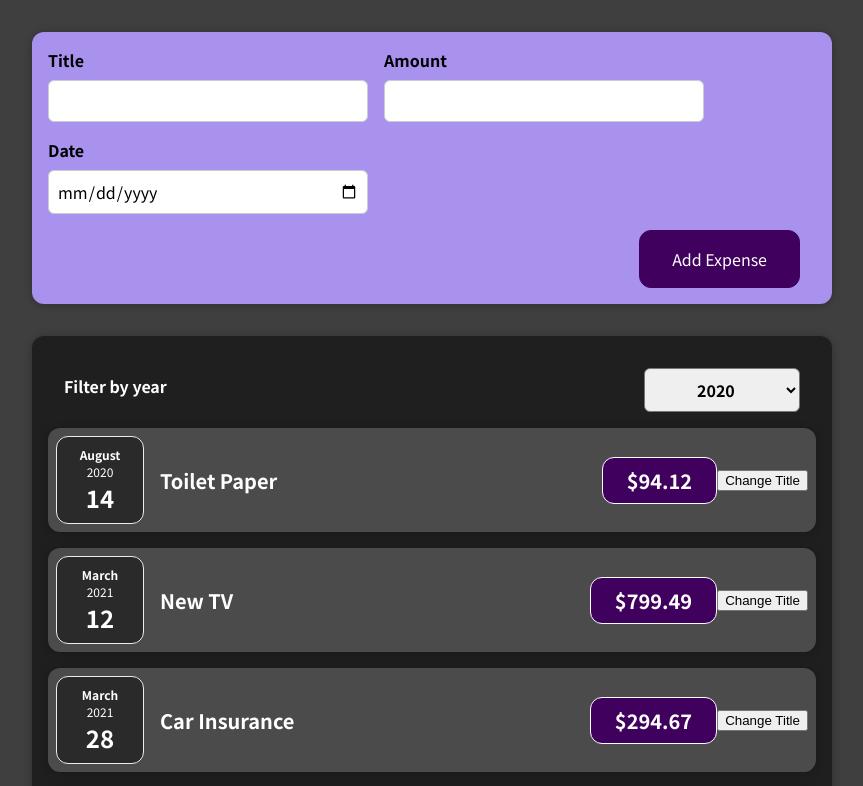
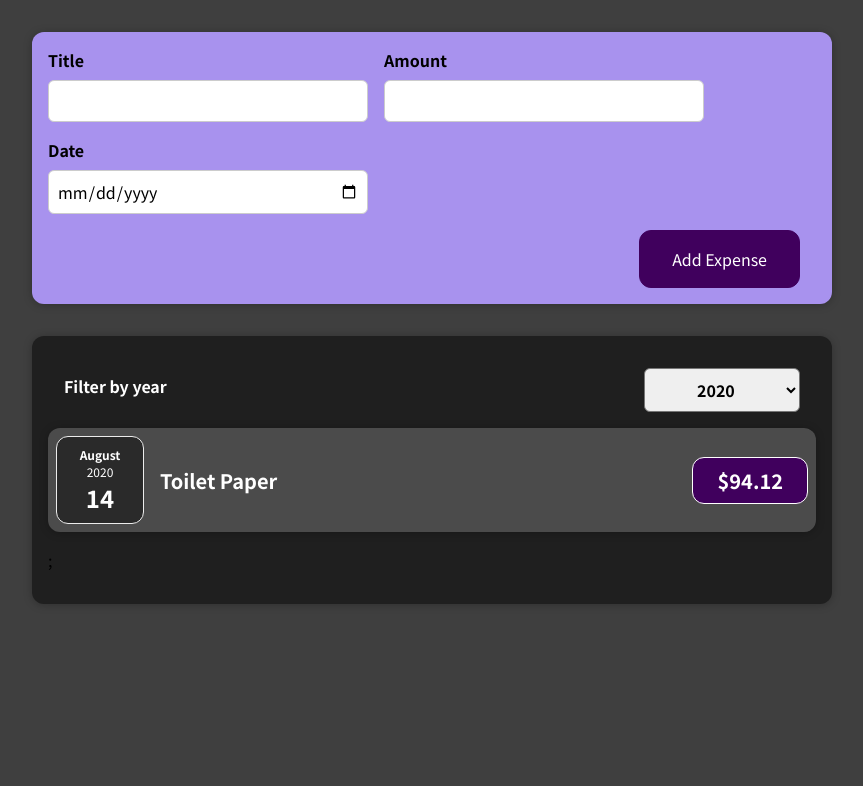
Before and after one commit to YuliiaMatich/expences-tracker, a React (Create React App) app: page / in a window 1280 px wide. Shown: the top 786 px of the page, without its empty margins (208-1071 px from the left). Built offline with nearby package versions, Linux system fonts and the light colour scheme.

Commit message:
display filtered by year items

```diff
--- a/src/App.js
+++ b/src/App.js
@@ -1,42 +1,44 @@
-import React from "react";
+import React, { useState } from "react";
 
-import Expenses from './components/Expenses/Expenses';
-import NewExpense from './components/NewExpense/NewExpense';
+import Expenses from "./components/Expenses/Expenses";
+import NewExpense from "./components/NewExpense/NewExpense";
 
-
-function App() {
-  const expenses = [
+const DUMY_EXPENSES = [
   {
-      id: 'e1',
-      title: 'Toilet Paper',
+    id: "e1",
+    title: "Toilet Paper",
     amount: 94.12,
     date: new Date(2020, 7, 14),
   },
-    { id: 'e2', title: 'New TV', amount: 799.49, date: new Date(2021, 2, 12) },
+  { id: "e2", title: "New TV", amount: 799.49, date: new Date(2021, 2, 12) },
   {
-      id: 'e3',
-      title: 'Car Insurance',
+    id: "e3",
+    title: "Car Insurance",
     amount: 294.67,
     date: new Date(2021, 2, 28),
   },
   {
-      id: 'e4',
-      title: 'New Desk (Wooden)',
+    id: "e4",
+    title: "New Desk (Wooden)",
     amount: 450,
     date: new Date(2021, 5, 12),
   },
 ];
 
- const addExpenseHandler = expense => {
-console.log("in App.js")
-console.log(expense)
+function App() {
+  const [expenses, setExpenses] = useState(DUMY_EXPENSES);
 
- }
+  const addExpenseHandler = (expense) => {
+    setExpenses((prevExpenses) => {
+      return [expense, ...prevExpenses];
+    });
+  };
+
 
   return (
     <div>
-      <NewExpense onAddExpense={addExpenseHandler}/>
-      <Expenses items={expenses}/>
+      <NewExpense onAddExpense={addExpenseHandler} />
+      <Expenses items={expenses} />
     </div>
   );
 }
--- a/src/components/Expenses/ExpenseItem.js
+++ b/src/components/Expenses/ExpenseItem.js
@@ -1,27 +1,20 @@
-import React, { useState } from 'react';
+import React from 'react';
 import ExpenseDate from './ExpenseDate';
 import Card from '../UI/Card';
 import './ExpenseItem.css';
 
 function ExpenseItem(props) {
 
-const [title, setTitle] = useState(props.title);
-
-
-
-const clickHandler = () => {
-  setTitle('Updated!')
-}
-
   return (
+    <li>
     <Card className='expense-item'>
      <ExpenseDate date={props.date}/>
       <div className='expense-item__description'>
-        <h2>{title}</h2>
+        <h2>{props.title}</h2>
         <div className='expense-item__price'>${props.amount}</div>
       </div>
-      <button onClick={clickHandler}>Change Title</button>
     </Card>
+    </li>
   );
 }
 
--- a/src/components/Expenses/Expenses.js
+++ b/src/components/Expenses/Expenses.js
@@ -1,9 +1,9 @@
 import React, { useState } from "react";
 
-import ExpenseItem from "./ExpenseItem";
 import Card from "../UI/Card";
 import "./Expenses.css";
 import ExpensesFilter from "./ExpensesFilter";
+import ExpensesList from "./ExpensesList";
 
 function Expenses(props) {
   const [filteredYear, setFilteredYear] = useState("2020");
@@ -12,29 +12,18 @@
     setFilteredYear(selectedYear);
   };
 
+    const filteredExpenses = props.items.filter((expense) => {
+      return expense.date.getFullYear().toString() === filteredYear;
+    });
+
   return (
     <Card className="expenses">
-      <ExpensesFilter selected={filteredYear} onChangeFilter={filterChangeHandler} />
-      <ExpenseItem
-        title={props.items[0].title}
-        amount={props.items[0].amount}
-        date={props.items[0].date}
+      <ExpensesFilter
+        selected={filteredYear}
+        onChangeFilter={filterChangeHandler}
       />
-      <ExpenseItem
-        title={props.items[1].title}
-        amount={props.items[1].amount}
-        date={props.items[1].date}
-      />
-      <ExpenseItem
-        title={props.items[2].title}
-        amount={props.items[2].amount}
-        date={props.items[2].date}
-      />
-      <ExpenseItem
-        title={props.items[3].title}
-        amount={props.items[3].amount}
-        date={props.items[3].date}
-      />
+     <ExpensesList
+     items={filteredExpenses}/>
     </Card>
   );
 }
--- a/src/components/Expenses/ExpensesFilter.js
+++ b/src/components/Expenses/ExpensesFilter.js
@@ -7,11 +7,13 @@
     props.onChangeFilter(event.target.value);
   };
 
+  console.log(props)
   return (
     <div className="expenses-filter">
       <div className="expenses-filter__control">
         <label>Filter by year</label>
         <select value={props.selected} onChange={filterChangeHandler}>
+        {/* value={props.selected} - default year value */}
           <option value="2022">2022</option>
           <option value="2021">2021</option>
           <option value="2020">2020</option>
--- /dev/null
+++ b/src/components/Expenses/ExpensesList.css
@@ -0,0 +1,9 @@
+.expenses-list {
+  list-style: none;
+  padding: 0;
+}
+
+.expenses-list__fallback {
+  color: white;
+  text-align: center;
+}
--- /dev/null
+++ b/src/components/Expenses/ExpensesList.js
@@ -0,0 +1,26 @@
+import React from "react";
+import "./ExpensesList.css";
+
+import ExpenseItem from "./ExpenseItem";
+
+const ExpensesList = (props) => {
+
+  if (props.items.length === 0) {
+    return <h2 className='expenses-list__fallback'>Found no expenses.</h2>;
+
+  }
+
+  return <ul className="expenses-list">
+   {props.items.length > 0 &&
+      props.items.map((expense) => (
+        <ExpenseItem
+          key={expense.id}
+          title={expense.title}
+          amount={expense.amount}
+          date={expense.date}
+        />
+      ))};
+    </ul>
+};
+
+export default ExpensesList;
```
Lines whose indentation alone changed are shown as unchanged.
